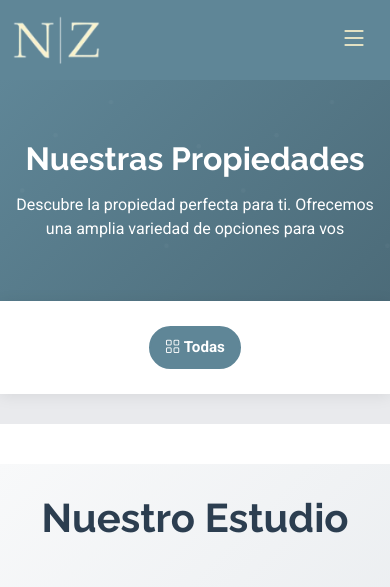
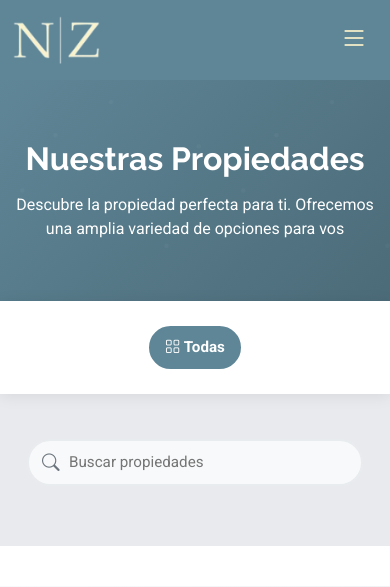
Before and after one commit to GiuGerlo/nz-estudio, a PHP site: page /propiedades.php in a window 390 px wide. Shown: the top 587 px of the page. Run offline with PHP 8.4, Linux system fonts and the light colour scheme; data that the repository does not hold is empty; some libraries are stand-ins or nearby versions.

Commit message:
Agrego buscador a las propiedades

```diff
--- a/assets/css/propiedades.css
+++ b/assets/css/propiedades.css
@@ -409,3 +409,144 @@
     transition: none;
   }
 }
+
+/* Estilos para el buscador avanzado */
+.advanced-search {
+  padding: 20px;
+  border-radius: 10px;
+  margin-bottom: 30px;
+}
+
+.search-input-wrapper {
+  position: relative;
+  margin-bottom: 15px;
+}
+
+.search-input {
+  width: 100%;
+  padding: 12px 20px;
+  padding-left: 45px;
+  border: 2px solid #e9ecef;
+  border-radius: 25px;
+  font-size: 1rem;
+  transition: all 0.3s ease;
+  background: #f8f9fa;
+}
+
+.search-input:focus {
+  outline: none;
+  border-color: var(--accent-color);
+  box-shadow: 0 0 0 3px rgba(95, 134, 151, 0.1);
+  background: white;
+}
+
+.search-icon {
+  position: absolute;
+  left: 15px;
+  top: 50%;
+  transform: translateY(-50%);
+  color: #6c757d;
+  font-size: 1.2rem;
+}
+
+.search-results {
+  position: absolute;
+  top: 100%;
+  left: 0;
+  right: 0;
+  background: white;
+  border-radius: 10px;
+  box-shadow: 0 4px 20px rgba(0, 0, 0, 0.1);
+  margin-top: 5px;
+  z-index: 1000;
+  max-height: 400px;
+  overflow-y: auto;
+  display: none;
+}
+
+.search-results.active {
+  display: block;
+  animation: fadeInDown 0.3s ease;
+}
+
+.search-result-item {
+  padding: 12px 20px;
+  border-bottom: 1px solid #e9ecef;
+  cursor: pointer;
+  transition: all 0.2s ease;
+  display: flex;
+  align-items: center;
+  gap: 15px;
+}
+
+.search-result-item:last-child {
+  border-bottom: none;
+}
+
+.search-result-item:hover {
+  background: #f8f9fa;
+}
+
+.search-result-image {
+  width: 50px;
+  height: 50px;
+  border-radius: 8px;
+  object-fit: cover;
+}
+
+.search-result-content {
+  flex: 1;
+}
+
+.search-result-title {
+  font-weight: 600;
+  color: var(--heading-color);
+  margin-bottom: 3px;
+}
+
+.search-result-category {
+  font-size: 0.85rem;
+  color: #6c757d;
+}
+
+.no-results-found {
+  padding: 20px;
+  text-align: center;
+  color: #6c757d;
+}
+
+@keyframes fadeInDown {
+  from {
+    opacity: 0;
+    transform: translateY(-10px);
+  }
+  to {
+    opacity: 1;
+    transform: translateY(0);
+  }
+}
+
+@media (max-width: 767.98px) {
+  .advanced-search {
+    padding: 15px;
+  }
+
+  .search-input {
+    font-size: 0.95rem;
+    padding: 10px 15px;
+    padding-left: 40px;
+  }
+
+  .search-icon {
+    font-size: 1.1rem;
+  }
+
+  .search-result-item {
+    padding: 10px 15px;
+  }
+
+  .search-result-image {
+    width: 40px;
+    height: 40px;
+  }
+}
--- a/assets/js/propiedades.js
+++ b/assets/js/propiedades.js
@@ -101,4 +101,113 @@ document.addEventListener('DOMContentLoaded', function() {
             ticking = true;
         }
     });
+
+    // Funcionalidad del buscador avanzado
+    const searchInput = document.getElementById('propertySearch');
+    const searchResults = document.getElementById('searchResults');
+    let searchTimeout;
+
+    // Función para normalizar texto (eliminar acentos)
+    function normalizeText(text) {
+        return text.normalize('NFD')
+                  .replace(/[\u0300-\u036f]/g, '')
+                  .toLowerCase();
+    }
+
+    if (searchInput) {
+        searchInput.addEventListener('input', function() {
+            clearTimeout(searchTimeout);
+            const searchTerm = normalizeText(this.value.trim());
+
+            if (searchTerm.length < 2) {
+                searchResults.classList.remove('active');
+                return;
+            }
+
+            searchTimeout = setTimeout(() => {
+                // Obtener todas las propiedades
+                const propertyCards = document.querySelectorAll('.property-card');
+                let results = [];
+
+                propertyCards.forEach(card => {
+                    const title = normalizeText(card.querySelector('.property-title').textContent);
+                    const location = normalizeText(card.querySelector('.info-item span')?.textContent || '');
+                    const category = normalizeText(card.closest('.category-section').querySelector('.category-title').textContent);
+
+                    if (title.includes(searchTerm) || location.includes(searchTerm) || category.includes(searchTerm)) {
+                        const propertyId = card.querySelector('.btn-view-property').href.split('propiedad')[1];
+                        const image = card.querySelector('.property-image img').src;
+                        results.push({
+                            id: propertyId,
+                            title: card.querySelector('.property-title').textContent,
+                            category: card.closest('.category-section').querySelector('.category-title').textContent,
+                            image: image
+                        });
+                    }
+                });
+
+                // Mostrar resultados
+                if (results.length > 0) {
+                    searchResults.innerHTML = results.map(prop => `
+                        <div class="search-result-item" onclick="window.location.href='propiedad${prop.id}'">
+                            <img src="${prop.image}" alt="${prop.title}" class="search-result-image">
+                            <div class="search-result-content">
+                                <div class="search-result-title">${prop.title}</div>
+                                <div class="search-result-category">${prop.category}</div>
+                            </div>
+                        </div>
+                    `).join('');
+                } else {
+                    searchResults.innerHTML = `
+                        <div class="no-results-found">
+                            <i class="bi bi-search me-2"></i>
+                            No se encontraron propiedades que coincidan con tu búsqueda
+                        </div>
+                    `;
+                }
+
+                searchResults.classList.add('active');
+            }, 300);
+        });
+
+        // Cerrar resultados al hacer clic fuera
+        document.addEventListener('click', function(e) {
+            if (!searchInput.contains(e.target) && !searchResults.contains(e.target)) {
+                searchResults.classList.remove('active');
+            }
+        });
+
+        // Manejar navegación con teclado
+        searchInput.addEventListener('keydown', function(e) {
+            const results = searchResults.querySelectorAll('.search-result-item');
+            const activeResult = searchResults.querySelector('.search-result-item:hover');
+
+            if (e.key === 'ArrowDown') {
+                e.preventDefault();
+                if (!activeResult) {
+                    results[0]?.classList.add('hover');
+                } else {
+                    const nextResult = activeResult.nextElementSibling;
+                    if (nextResult) {
+                        activeResult.classList.remove('hover');
+                        nextResult.classList.add('hover');
+                    }
+                }
+            } else if (e.key === 'ArrowUp') {
+                e.preventDefault();
+                if (activeResult) {
+                    const prevResult = activeResult.previousElementSibling;
+                    if (prevResult) {
+                        activeResult.classList.remove('hover');
+                        prevResult.classList.add('hover');
+                    }
+                }
+            } else if (e.key === 'Enter') {
+                const hoveredResult = searchResults.querySelector('.search-result-item.hover');
+                if (hoveredResult) {
+                    window.location.href = hoveredResult.onclick.toString().match(/propiedad\d+/)[0];
+                }
+            }
+        });
+    }
 });
--- a/propiedades.php
+++ b/propiedades.php
@@ -53,6 +53,17 @@ $base_query = "SELECT p.*, tp.nombre_categoria,
                     <?php echo htmlspecialchars($cat['nombre_categoria']); ?>
                 </button>
             <?php endwhile; ?>
+        </div>
+    </div>
+</div>
+
+<!-- Buscador avanzado -->
+<div class="advanced-search">
+    <div class="container">
+        <div class="search-input-wrapper">
+            <i class="bi bi-search search-icon"></i>
+            <input type="text" class="search-input" placeholder="Buscar propiedades" id="propertySearch">
+            <div class="search-results" id="searchResults"></div>
         </div>
     </div>
 </div>
```
Also changed, not shown: templates/map.php (+5 -4 lines), admin/templates/modal_propiedad.php (indentation only).
